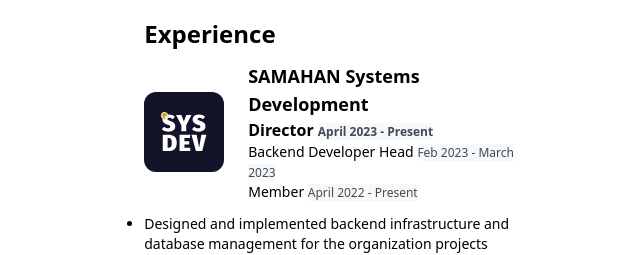
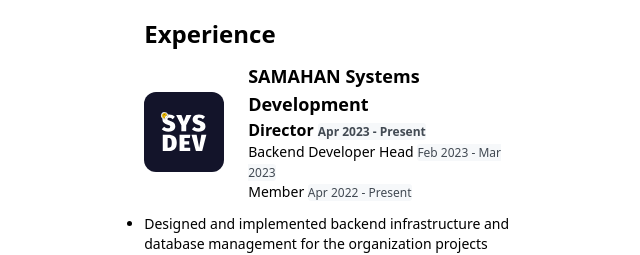
Before and after one commit to louispawaon/louispawaon-dev, a Next.js app: page / in a window 1280 px wide. Shown: the part 1360-1615 px from the top of the page, without its empty margins (351-991 px from the left). Built offline with nearby package versions, Linux system fonts and the light colour scheme.

Commit message:
update component -update title

```diff
--- a/src/app/compontents/Experience/Technologies.tsx
+++ b/src/app/compontents/Experience/Technologies.tsx
@@ -58,9 +58,9 @@ export default function Technologies(){
                         <img src="/SamahanSysDev.svg" className="rounded-xl h-[80px] w-[80px] flex items-center" alt="Inappropriate"/>
                         <div>
                             <h1 className="font-[650] text-lg">SAMAHAN Systems Development</h1>
-                            <h1 className="font-semibold">Director <span className="text-thin text-xs gap-4 bg-[#f6f8fa] text-[#424a53] rounded-[0.2rem]">April 2023 - Present</span></h1>
-                            <h1 className="font-normal text-sm">Backend Developer Head <span className="text-thin text-xs gap-4 bg-[#f6f8fa] text-[#424a53] rounded-[0.2rem]">Feb 2023 - March 2023</span></h1>
-                            <h1 className="font-normal text-sm">Member <span className="text-thin text-xs gap-4 bg-[#f6f8fa] text-[#424a53] rounded-[0.2rem]">April 2022 - Present</span></h1>
+                            <h1 className="font-semibold">Director <span className="text-thin text-xs gap-4 bg-[#f6f8fa] text-[#424a53] rounded-[0.2rem]">Apr 2023 - Present</span></h1>
+                            <h1 className="font-normal text-sm">Backend Developer Head <span className="text-thin text-xs gap-4 bg-[#f6f8fa] text-[#424a53] rounded-[0.2rem]">Feb 2023 - Mar 2023</span></h1>
+                            <h1 className="font-normal text-sm">Member <span className="text-thin text-xs gap-4 bg-[#f6f8fa] text-[#424a53] rounded-[0.2rem]">Apr 2022 - Present</span></h1>
                         </div>
                     </a>
                 </div>
```
